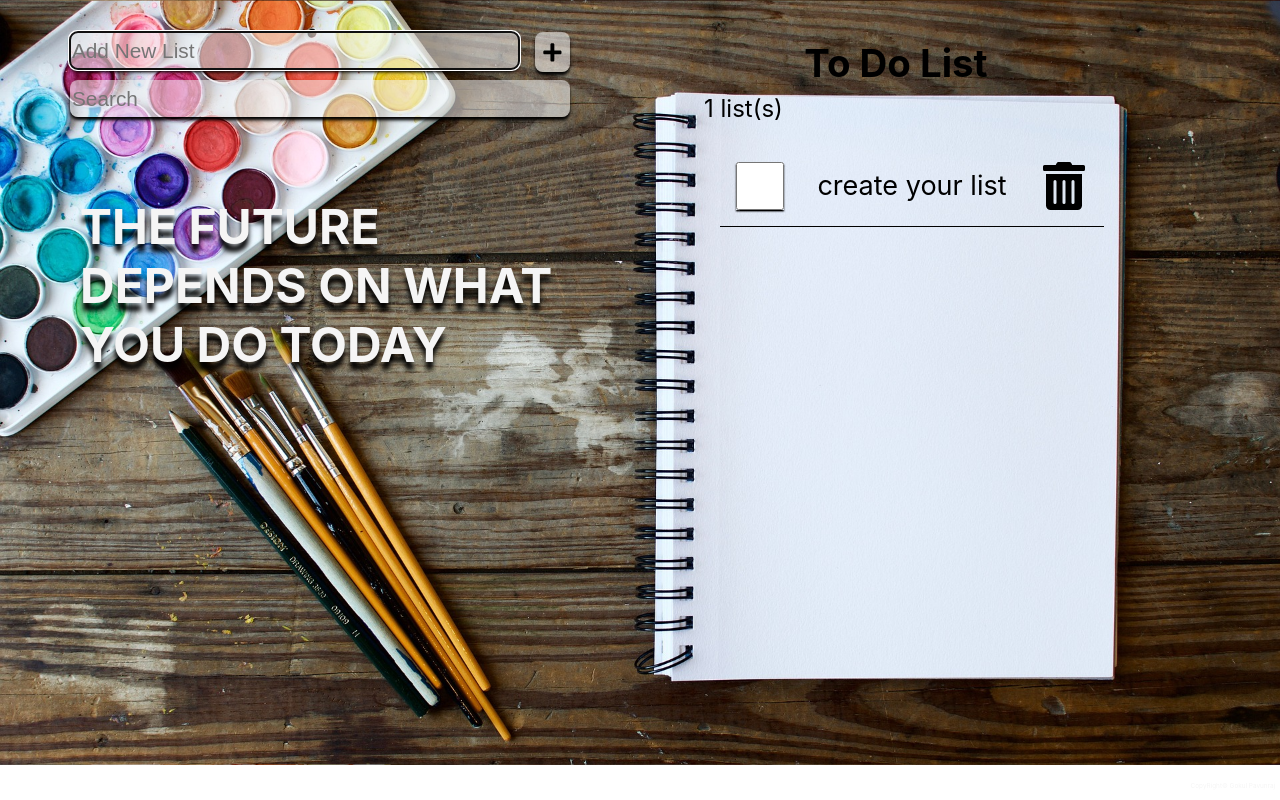
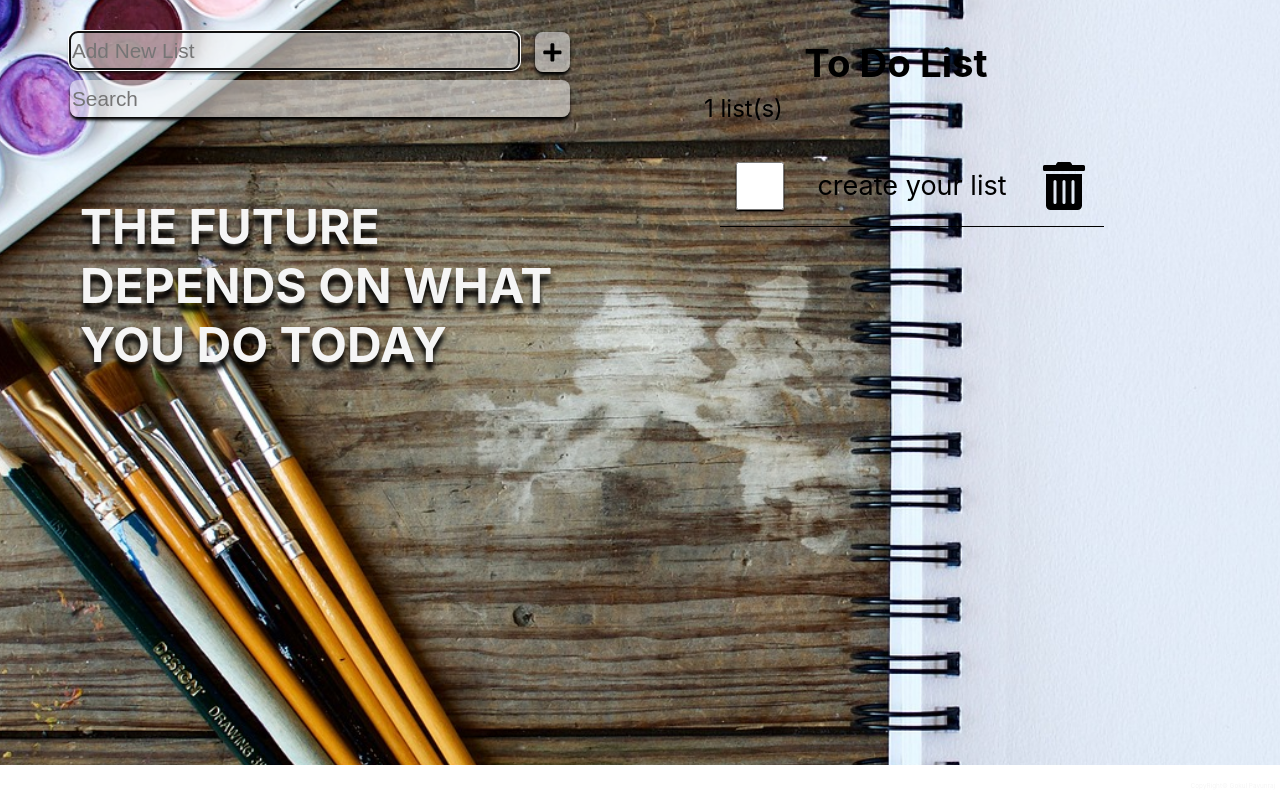
Before and after one commit to GokulPSVG/dailychecklist, a React (Create React App) app in the folder dailychecklist/: page / in a window 1280 px wide. Built offline with nearby package versions, Linux system fonts and the light colour scheme.

Commit message:
30th commit

```diff
--- a/dailychecklist/src/index.css
+++ b/dailychecklist/src/index.css
@@ -239,7 +239,7 @@ ul::-webkit-scrollbar{
 @media screen and (min-width: 760px) {
   .App{
     background-image: url(./images/background.jpg);
-    background-size: 100%;
+    background-size: 186%;
     background-position: 30%;
     position: fixed;
     top: 0rem;
```
